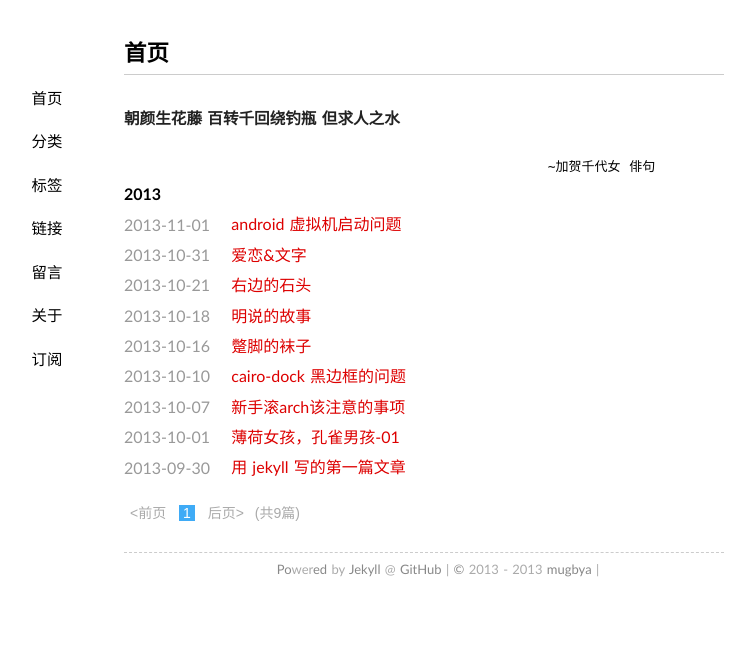
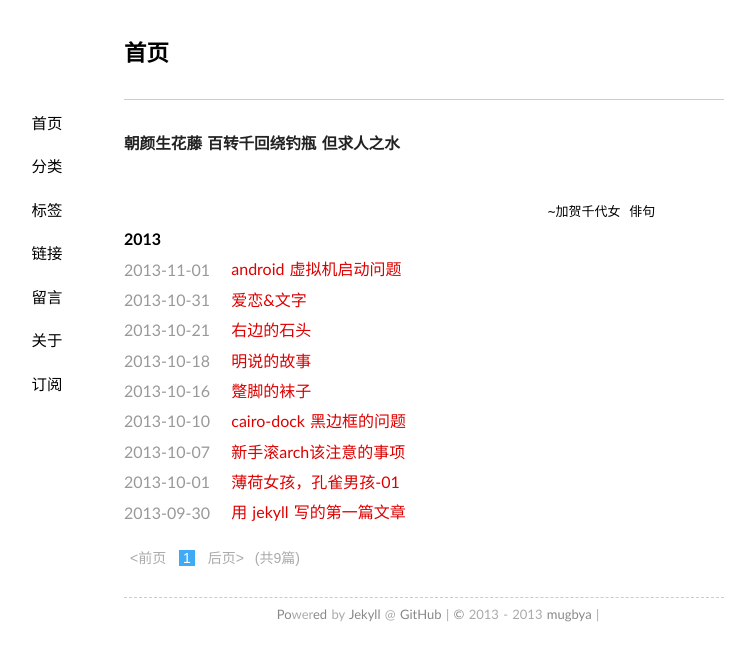
Before and after one commit to mugbya/mugbya.github.io, a Jekyll site: the page built from index.html, in a window 1280 px wide. Shown: the top 661 px of the page, without its empty margins (216-971 px from the left). Built offline with Jekyll 4.4.1, drawn with Linux system fonts in a browser that asks for light colours; some web fonts are replaced; Markdown is read by kramdown in place of the engine named in the settings; the list of posts is cut into pages by our own code; comment, search, counter and statistics services are not loaded.

Commit message:
Update style.css

```diff
--- a/media/css/style.css
+++ b/media/css/style.css
@@ -50,10 +50,10 @@
 nav a{display:block;padding:.7em 1em;color:#000000;}
 nav a:hover{background-color:#3fabf6;text-decoration:none;color:#f9f9f9;-webkit-transition:color .2s linear;}
 .post{padding:.5em 0em;}
-h1{font-family:"Cuprum","Hiragino Sans GB","Microsoft YaHei",sans-serif;font-size:1.6em;color:#000;}
-h2{font-family:"Cuprum","Hiragino Sans GB","Microsoft YaHei",sans-serif;font-size:1.4em;color:#111;}
-h3{font-family:"Cuprum","Hiragino Sans GB","Microsoft YaHei",sans-serif;font-size:1.2em;color:#222;}
-h4{font-family:"Cuprum","Hiragino Sans GB","Microsoft YaHei",sans-serif;font-size:1em;color:#333;}
+h1{font-family:"Cuprum","Hiragino Sans GB","Microsoft YaHei",sans-serif;font-size:1.6em;color:#000;margin-bottom:25px;}
+h2{font-family:"Cuprum","Hiragino Sans GB","Microsoft YaHei",sans-serif;font-size:1.4em;color:#111;margin-bottom:25px;}
+h3{font-family:"Cuprum","Hiragino Sans GB","Microsoft YaHei",sans-serif;font-size:1.2em;color:#222;margin-bottom:20px;}
+h4{font-family:"Cuprum","Hiragino Sans GB","Microsoft YaHei",sans-serif;font-size:1em;color:#333;margin-bottom:20px;}
 pre,code{font-family:Menlo,"Andale Mono",Consolas,"Courier New",Monaco,monospace;font-size:13px;word-wrap:normal;overflow:auto;}
 code{background-color:#fdf6e3;}
 embed,object,iframe{display:block;margin:4px auto;}
```
